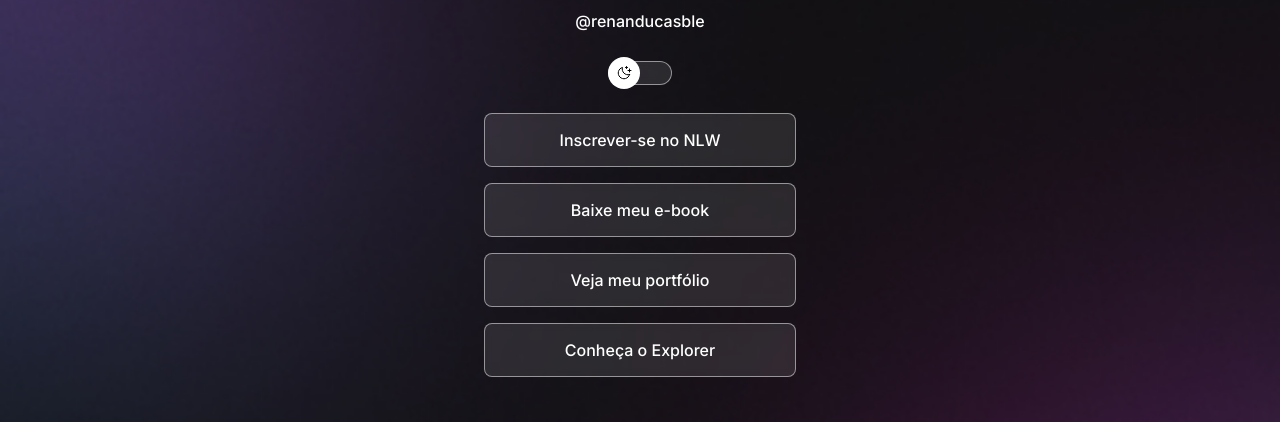
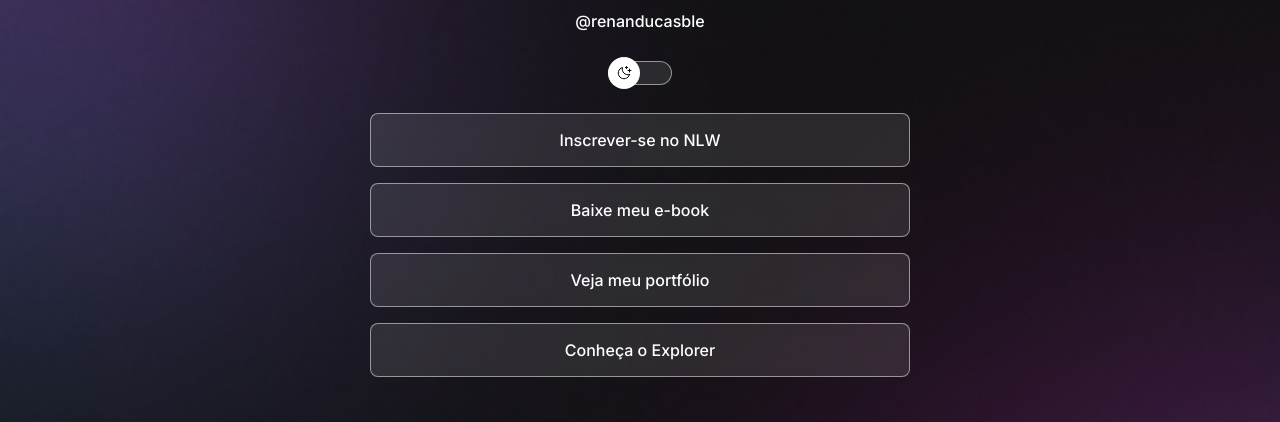
Before and after one commit to renanducasble/projeto-page, a plain HTML site: page index.html in a window 1280 px wide. Shown: the part 195-617 px from the top of the page. Drawn offline with nearby package versions, Linux system fonts and the light colour scheme.

Commit message:
adjust container width

```diff
--- a/style.css
+++ b/style.css
@@ -42,8 +42,9 @@ body * {
 }
 
 #container {
-  width: 360px; /* A altura foi retirada, pois depende do conteúdo */
+  width: 100%; /* A altura foi retirada, pois depende do conteúdo */
   /*border: 1px solid red;  Delineia a borda do container, sem o "solid" ele não mostra a borda*/
+  max-width: 588px;
   margin: 56px auto 0px;
   padding: 0px 24px;
 }
```
Also changed, not shown: 1 other file.
